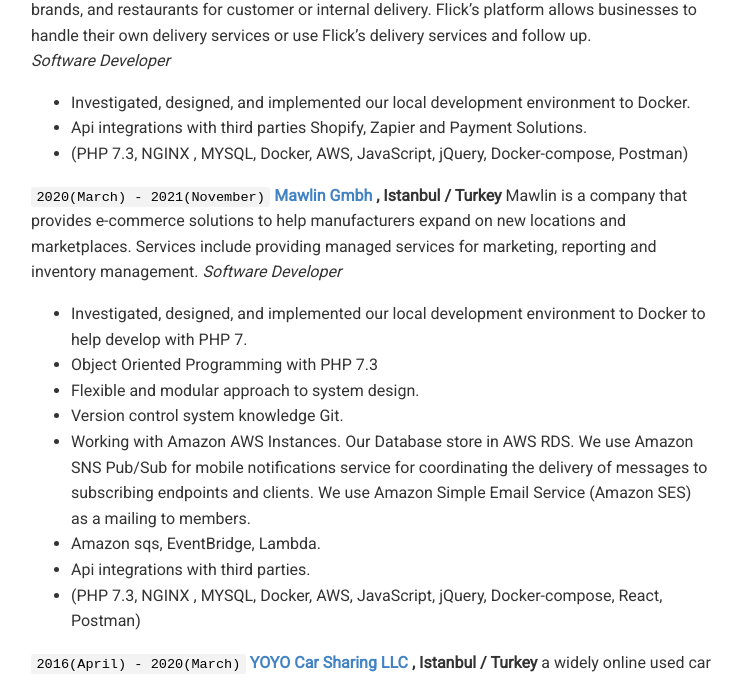
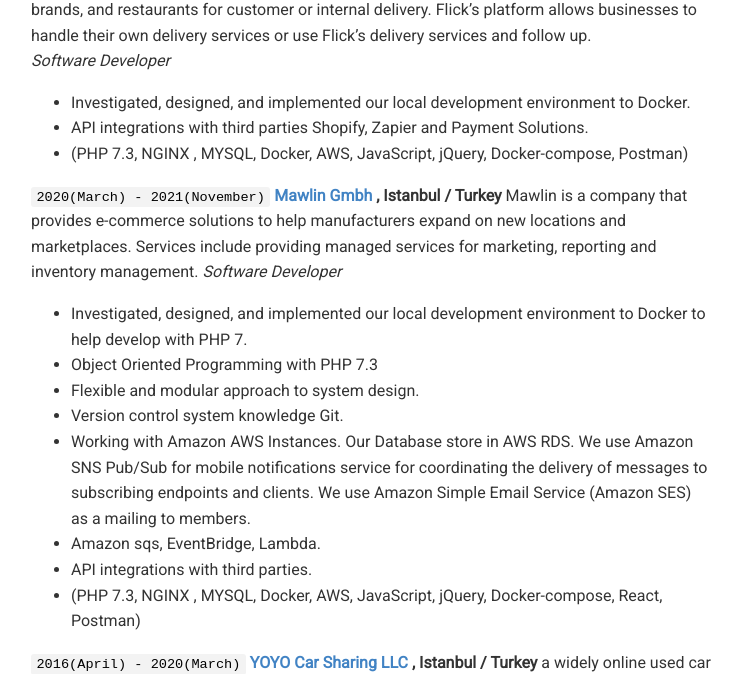
Before and after one commit to deralation/deralation.github.io, a Jekyll site: the page built from cv/index.md, in a window 1280 px wide and 900 px high, scrolled down 596 px. Shown: the part 142-816 px from the top of the window, without its empty margins (269-1011 px from the left). Built offline with Jekyll 4.4.1, drawn with Linux system fonts in a browser that asks for light colours; comment, search, counter and statistics services are not loaded.

Commit message:
cv updated

```diff
--- a/cv/index.md
+++ b/cv/index.md
@@ -32,7 +32,7 @@ _Software Developer_
 _Software Developer_
 
 - Investigated, designed, and implemented our local development environment to Docker.
-- Api integrations with third parties Shopify, Zapier and Payment Solutions.
+- API integrations with third parties Shopify, Zapier and Payment Solutions.
 - (PHP 7.3, NGINX , MYSQL, Docker, AWS, JavaScript, jQuery, Docker-compose, Postman)
 
 `2020(March) - 2021(November)`
@@ -45,7 +45,7 @@ _Software Developer_
 - Version control system knowledge Git.
 - Working with Amazon AWS Instances. Our Database store in AWS RDS. We use Amazon SNS Pub/Sub for mobile notifications service for coordinating the delivery of messages to subscribing endpoints and clients. We use Amazon Simple Email Service (Amazon SES) as a mailing to members.
 - Amazon sqs, EventBridge, Lambda.
-- Api integrations with third parties.
+- API integrations with third parties.
 - (PHP 7.3, NGINX , MYSQL, Docker, AWS, JavaScript, jQuery, Docker-compose, React, Postman)
 
 `2016(April) - 2020(March)`
```
